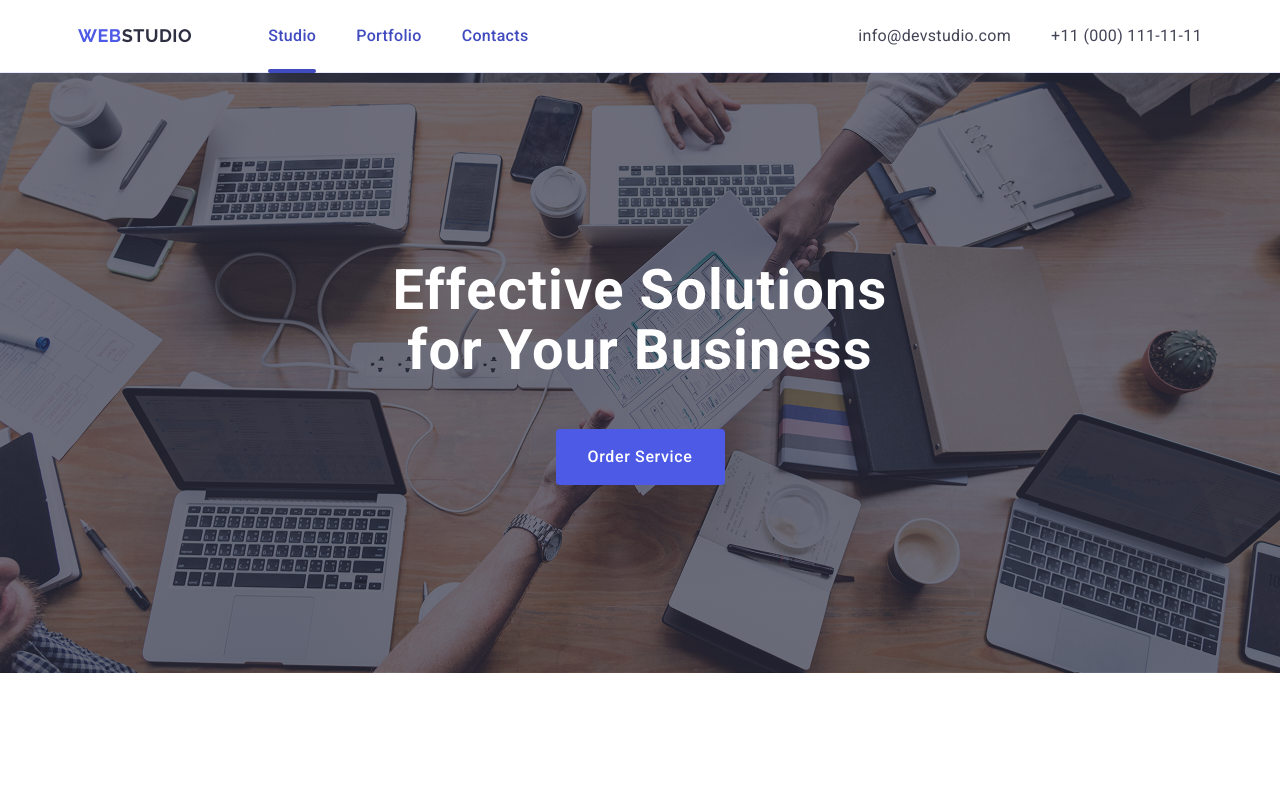
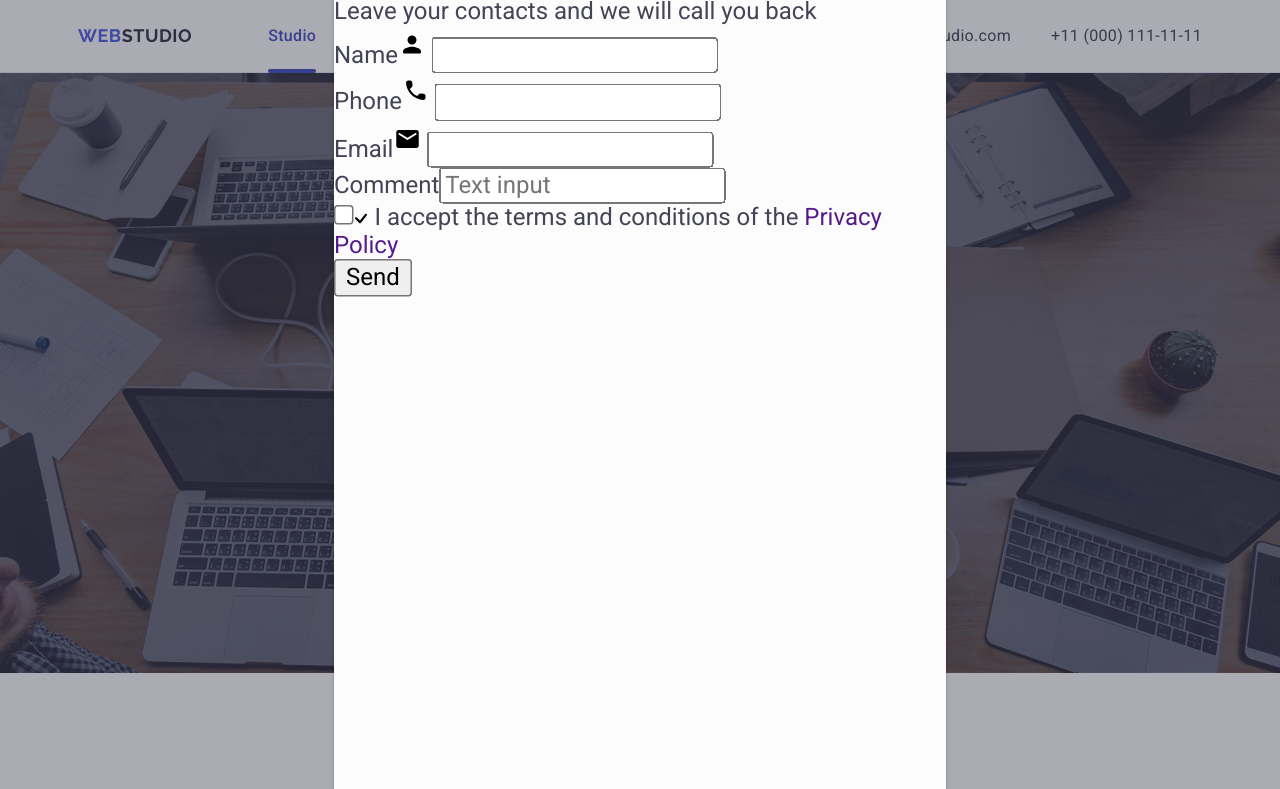
Before and after one commit to Kristory1/goit-markup-hw-05, a plain HTML site: page index.html in a window 1280 px wide. Shown: the top 789 px of the page. Drawn offline with nearby package versions, Linux system fonts and the light colour scheme.

Commit message:
Add modal overlay

```diff
--- a/css/style.css
+++ b/css/style.css
@@ -639,3 +639,50 @@ img {
   margin-left: 16px;
   fill: #fff;
 }
+
+/*MODAL OVERLAY*/
+.modal-overlay {
+  position: fixed;
+  top: 0;
+  left: 0;
+
+  width: 100%;
+  height: 100%;
+
+  background-color: rgba(46, 47, 66, 0.4);
+
+  opacity: 0;
+  visibility: hidden;
+  pointer-events: none;
+
+  transition: opasity 250ms cubic-bezier(0.4, 0, 0.2, 1),
+    visibility 250ms cubic-bezier(0.4, 0, 0.2, 1);
+}
+
+.modal-overlay.is-open {
+  opacity: 1;
+  visibility: visible;
+  pointer-events: auto;
+}
+
+.modal {
+  position: absolute;
+  top: 50%;
+  left: 50%;
+
+  transform: translate(-50%, -50%);
+
+  width: 408px;
+  min-height: 584px;
+  border-radius: 4px;
+
+  box-shadow: 0 1px 1px 0 rgba(0, 0, 0, 0.14), 0 1px 3px 0 rgba(0, 0, 0, 0.12),
+    0 2px 1px 0 rgba(0, 0, 0, 0.2);
+  background-color: #fcfcfc;
+
+  transition: transform 250ms cubic-bezier(0.4, 0, 0.2, 1);
+}
+
+.modal-overlay:not(.is-oen) .modal {
+  transform: translate(-50%, -50%) scale(1.5);
+}
--- a/index.html
+++ b/index.html
@@ -489,7 +489,7 @@
         </div>
         <div class="f-form-cont">
           <p class="f-form-desc">Subscribe</p>
-          <form class="f-form">
+          <form class="f-form" name="email" autocomplete="on">
             <label
               ><input
                 class="f-email"
@@ -506,5 +506,64 @@
         </div>
       </div>
     </footer>
+
+    <div class="modal-overlay is-open">
+      <div class="modal">
+        <button type="button">
+          <svg class="icon-cross" width="8" height="8">
+            <use href="./images/icons.svg#icon-cross"></use>
+          </svg>
+        </button>
+        <p>Leave your contacts and we will call you back</p>
+        <form class="modal-form" name="customer-contacts" autocomplete="on">
+          <label class="form-label"
+            >Name<svg class="modal-icon" width="18" height="24">
+              <use href="./images/icons.svg#icon-person"></use>
+            </svg>
+            <input class="form-input" type="text" name="name" placeholder=""
+          /></label>
+        </form>
+        <form class="modal-form" name="customer-contacts" autocomplete="on">
+          <label class="form-label"
+            >Phone<svg class="modal-icon" width="18" height="24">
+              <use href="./images/icons.svg#icon-phone"></use>
+            </svg>
+            <input class="form-input" type="tel" name="phone" placeholder=""
+          /></label>
+        </form>
+        <form class="modal-form" name="customer-contacts" autocomplete="on">
+          <label class="form-label"
+            >Email<svg class="modal-icon" width="18" height="24">
+              <use href="./images/icons.svg#icon-email"></use>
+            </svg>
+            <input class="form-input" type="email" name="email" placeholder=""
+          /></label>
+        </form>
+        <form class="modal-form" name="customer-contacts" autocomplete="on">
+          <label class="form-label"
+            >Comment<input
+              class="form-input"
+              type="text"
+              name="name"
+              placeholder="Text input"
+          /></label>
+        </form>
+        <form class="modal-form" name="customer-contacts" autocomplete="on">
+          <input
+            class="form-input"
+            type="checkbox"
+            name="privacy-policy"
+            value="privacy-policy"
+          /><svg class="modal-icon" width="10" height="8">
+            <use href="./images/icons.svg#icon-check"></use>
+          </svg>
+          <label class="form-label" for="privacy-policy"
+            >I accept the terms and conditions of the
+            <span class=""><a href="">Privacy Policy</a></span></label
+          >
+        </form>
+        <button class="modal-button" type="submit">Send</button>
+      </div>
+    </div>
   </body>
 </html>
```
